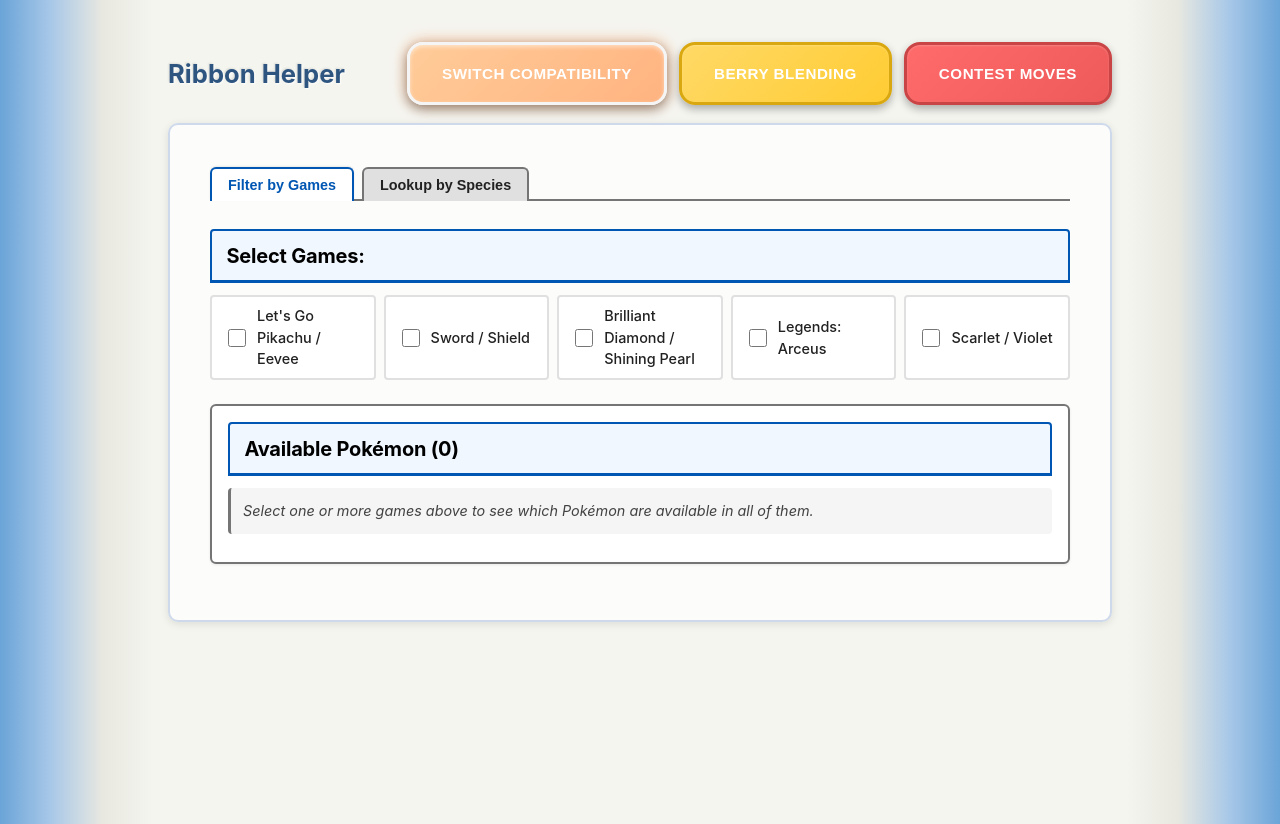
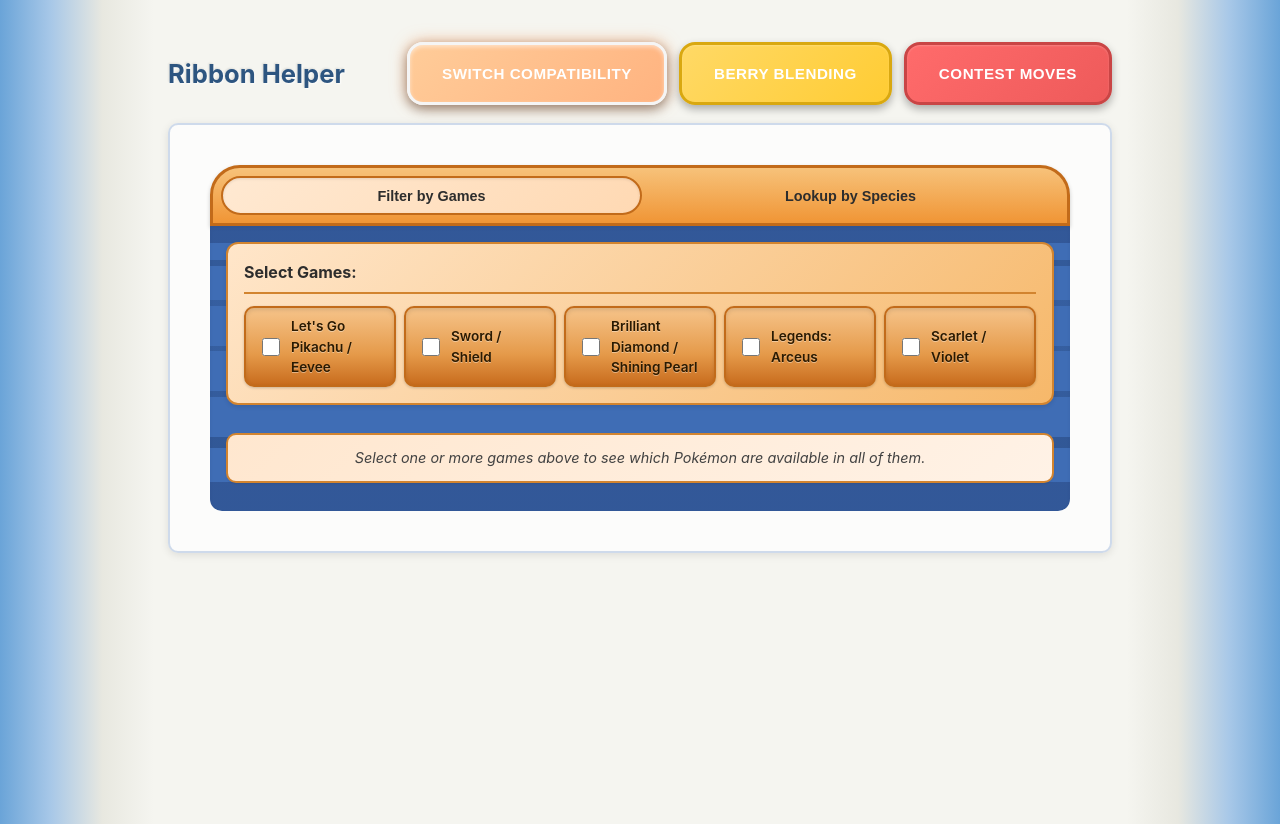
Before and after one commit to MercuryEnigma/ribbon-helper, a React (Vite) app: page /ribbon-helper/rse in a window 1280 px wide. Built offline with nearby package versions, Linux system fonts and the light colour scheme; the HTML template or start-up script is replaced by a standard one.

Commit message:
Had switch compatibilty look like the BDSP pokedex

```diff
--- a/src/switch-compatibility/switch-compatibility.css
+++ b/src/switch-compatibility/switch-compatibility.css
@@ -10,67 +10,116 @@
 /* Mode Selector */
 .mode-selector {
   display: flex;
-  gap: 0.5rem;
-  margin-bottom: 0.75rem;
-  border-bottom: 2px solid #757575;
-  padding-bottom: 0;
+  gap: 0;
+  margin-bottom: 0;
+  padding: 0.5rem;
+  background: linear-gradient(180deg, #f7c27a 0%, #f09535 100%);
+  border-radius: 30px 30px 0px 0px;
+  border: 3px solid #c26b1a;
+  flex-wrap: nowrap;
+  align-items: center;
+  justify-content: center;
+  box-shadow: 0 2px 4px rgba(0, 0, 0, 0.2);
 }
 
 .mode-selector button {
-  padding: 0.5rem 1rem;
-  background: #e0e0e0;
-  border: 2px solid #757575;
-  border-bottom: none;
-  border-radius: 6px 6px 0 0;
+  flex: 1;
+  padding: 0.6rem 1.5rem;
+  background: transparent;
+  border: none;
+  border-radius: 50px;
   cursor: pointer;
   font-size: 0.9rem;
-  font-weight: 600;
-  color: #212121;
+  font-weight: 700;
+  color: #2d2d2d;
   transition: all 0.2s;
-  position: relative;
-  top: 2px;
+  white-space: nowrap;
 }
 
-.mode-selector button:hover {
-  background: #d0d0d0;
+.mode-selector button:hover:not(.active) {
   color: #000;
-  border-color: #424242;
 }
 
 .mode-selector button.active {
-  background: #fff;
-  color: #0056b3;
-  border-color: #0056b3;
-  border-bottom-color: #fff;
-  box-shadow: 0 -1px 2px rgba(0, 0, 0, 0.08);
+  background: linear-gradient(135deg, #ffe9d2 0%, #ffd9b3 100%);
+  color: #2d2d2d;
+  border: 2px solid #c26b1a;
+  box-shadow: inset 0 1px 3px rgba(0, 0, 0, 0.1);
 }
 
 /* Mode Content */
 .mode-content {
-  padding: 1rem 0;
+  padding: 1rem;
+  background:
+    linear-gradient(
+      to bottom,
+      rgba(45, 79, 140, 0.7) 0%,
+      rgba(45, 79, 140, 0.7) 6%,
+      transparent 6%,
+      transparent 12%,
+      rgba(36, 67, 120, 0.45) 12%,
+      rgba(36, 67, 120, 0.45) 14%,
+      transparent 14%,
+      transparent 26%,
+      rgba(36, 67, 120, 0.35) 26%,
+      rgba(36, 67, 120, 0.35) 28%,
+      transparent 28%,
+      transparent 42%,
+      rgba(36, 67, 120, 0.35) 42%,
+      rgba(36, 67, 120, 0.35) 44%,
+      transparent 44%,
+      transparent 58%,
+      rgba(36, 67, 120, 0.4) 58%,
+      rgba(36, 67, 120, 0.4) 60%,
+      transparent 60%,
+      transparent 74%,
+      rgba(36, 67, 120, 0.5) 74%,
+      rgba(36, 67, 120, 0.5) 78%,
+      transparent 78%,
+      transparent 90%,
+      rgba(45, 79, 140, 0.7) 90%,
+      rgba(45, 79, 140, 0.7) 100%
+    ),
+    #3f6db5;
+  border: none;
+  border-radius: 0 0 12px 12px;
+  box-shadow: inset 0 2px 4px rgba(0, 0, 0, 0.05);
 }
 
 /* Available Pokemon */
 .available-pokemon {
   display: flex;
   flex-direction: column;
-  gap: 1.5rem;
+  gap: 1rem;
+  background: transparent;
+  padding: 0;
+  border-radius: 0;
 }
 
-.game-selector h3,
+.game-selector {
+  background: linear-gradient(135deg, #ffe6ca 0%, #f6b86a 100%);
+  padding: 1rem;
+  border-radius: 12px;
+  border: 2px solid #d2842f;
+  box-shadow: 0 2px 4px rgba(0, 0, 0, 0.1);
+}
+
+.game-selector h3 {
+  margin: 0 0 0.75rem 0;
+  font-size: 1rem;
+  font-weight: 700;
+  color: #2d2d2d;
+  padding-bottom: 0.5rem;
+  border-bottom: 2px solid #d2842f;
+}
+
 .pokemon-results h3,
 .pokemon-search h3,
 .game-results h3 {
   margin: 0 0 0.75rem 0;
-  font-size: 1.25rem;
+  font-size: 1rem;
   font-weight: 700;
-  color: #000;
-  background: #f0f7ff;
-  border: 2px solid #0056b3;
-  border-radius: 4px 4px 0 0;
-  border-bottom: 3px solid #0056b3;
-  padding: 0.6rem 0.9rem;
-  letter-spacing: -0.01em;
+  color: #2d2d2d;
 }
 
 /* Game Checkboxes */
@@ -86,50 +135,82 @@
   gap: 0.5rem;
   padding: 0.5rem 0.75rem;
   cursor: pointer;
-  border-radius: 4px;
-  border: 2px solid #e0e0e0;
-  background: #fff;
+  border-radius: 10px;
+  border: 2px solid #c26b1a;
+  background: linear-gradient(180deg, #f6c48a 0%, #e59a4a 60%, #c86c1d 100%);
   transition: all 0.2s;
+  box-shadow:
+    inset 0 2px 4px rgba(0, 0, 0, 0.12),
+    0 1px 3px rgba(0, 0, 0, 0.2);
 }
 
 .game-checkbox:hover {
-  background: #f5f5f5;
-  border-color: #0056b3;
+  background: linear-gradient(180deg, #ffd8b0 0%, #f2ae63 60%, #d0742c 100%);
+  border-color: #9c5312;
+  box-shadow:
+    inset 0 3px 5px rgba(0, 0, 0, 0.14),
+    0 2px 5px rgba(0, 0, 0, 0.25);
+  transform: translateY(-1px);
 }
 
 .game-checkbox input[type="checkbox"] {
   width: 18px;
   height: 18px;
   cursor: pointer;
-  accent-color: #0056b3;
+  accent-color: #d45f1e;
   flex-shrink: 0;
 }
 
 .game-checkbox span {
-  font-size: 0.9rem;
-  font-weight: 500;
-  color: #212121;
+  font-size: 0.85rem;
+  font-weight: 600;
+  color: #2b1a00;
+  text-shadow: 0 1px 0 rgba(255, 255, 255, 0.4);
+}
+
+.game-checkbox input[type="checkbox"]:checked + span {
+  color: #1f1300;
+  font-weight: 700;
 }
 
 /* Pokemon Results */
 .pokemon-results {
-  background: #fff;
-  padding: 1rem;
-  border-radius: 6px;
-  border: 2px solid #757575;
-  box-shadow: 0 1px 3px rgba(0, 0, 0, 0.08);
+  background: transparent;
+  padding: 0;
 }
 
-/* Pokemon Icon Grid */
+.pokemon-results > h3 {
+  display: none;
+}
+
+.pokemon-results-content {
+  display: flex;
+  gap: 1rem;
+  align-items: flex-start;
+}
+
+/* Pokemon Icon Grid - Left Side (55%) */
 .pokemon-icon-grid {
+  flex: 0 0 55%;
   display: flex;
   flex-wrap: wrap;
   gap: 0.2rem;
-  padding: 0.6rem;
-  background: #f8f8f8;
-  border-radius: 4px;
-  margin-bottom: 1rem;
-  border: 1px solid #e0e0e0;
+  padding: 1rem;
+  background:
+    repeating-linear-gradient(
+      to bottom,
+      #dfe9f9 0px,
+      #dfe9f9 5px,
+      #eef4ff 5px,
+      #eef4ff 18px
+    );
+  border-radius: 12px;
+  border: 6px solid #f09a38;
+  box-shadow:
+    inset 0 0 0 4px #5a8cc8,
+    0 2px 8px rgba(0, 0, 0, 0.15);
+  min-height: 400px;
+  align-content: flex-start;
 }
 
 .pokemon-icon-grid-item {
@@ -143,46 +224,113 @@
 
 .pokemon-icon-grid-item:hover {
   transform: scale(2);
-  filter: drop-shadow(0 4px 8px rgba(0, 86, 179, 0.4));
+  filter: drop-shadow(0 4px 8px rgba(90, 140, 200, 0.6));
   z-index: 10;
 }
 
+/* Pokemon List - Right Side (45%) */
 .pokemon-list {
-  /* No max-height or scrollbar - let it expand naturally */
+  flex: 0 0 45%;
+  display: flex;
+  flex-direction: column;
+  overflow: hidden;
+  min-height: 0;
+  padding: 0.25rem 0.45rem 0.25rem 0;
+  align-self: stretch;
+  background: transparent;
+  border-radius: 0;
+  scrollbar-color: #c5302f #1f3d73;
+  scrollbar-width: thin;
+  scrollbar-gutter: stable;
 }
 
 .pokemon-list ul {
   list-style: none;
-  padding: 0;
+  padding: 0 1rem 0 0;
   margin: 0;
-  display: grid;
-  grid-template-columns: repeat(5, 1fr);
-  gap: 0.5rem;
+  display: flex;
+  flex-direction: column;
+  flex: 1;
+  overflow-y: auto;
+  gap: 0.18rem;
+}
+
+.pokemon-list::-webkit-scrollbar,
+.pokemon-list ul::-webkit-scrollbar {
+  width: 10px;
+}
+
+.pokemon-list::-webkit-scrollbar-track,
+.pokemon-list ul::-webkit-scrollbar-track {
+  background: #1f3d73;
+  box-shadow: inset 0 0 0 1px rgba(0, 0, 0, 0.25);
+}
+
+.pokemon-list::-webkit-scrollbar-thumb,
+.pokemon-list ul::-webkit-scrollbar-thumb {
+  background: #c5302f;
+  border-radius: 8px;
+  box-shadow: inset 0 0 0 1px rgba(0, 0, 0, 0.25);
+}
+
+.pokemon-list::-webkit-scrollbar-thumb:hover,
+.pokemon-list ul::-webkit-scrollbar-thumb:hover {
+  background: #b12624;
 }
 
 .pokemon-list li {
-  padding: 0.5rem 0.65rem;
-  background: #fff;
-  border-radius: 4px;
-  border: 2px solid #757575;
-  font-size: 0.85rem;
-  font-weight: 500;
-  color: #212121;
+  width: 100%;
+  box-sizing: border-box;
+  padding: 0.15rem 0.26rem 0.15rem 0.26rem;
+  background: linear-gradient(135deg, #ffe1c7 0%, #f6cda2 100%);
+  border-radius: 36px 0 0 36px;
+  border: 1.3px solid #d28a45;
+  font-size: 0.75rem;
+  font-weight: 600;
+  color: #2d2d2d;
   transition: all 0.2s;
-  display: flex;
+  display: grid;
+  grid-template-columns: 28px 74px 1fr;
   align-items: center;
-  gap: 0.5rem;
+  gap: 0.3rem;
+  position: relative;
+  min-height: 32px;
+  box-shadow: 0 1px 2px rgba(0, 0, 0, 0.08);
 }
 
 .pokemon-list li:hover {
-  border-color: #0056b3;
-  box-shadow: 0 1px 3px rgba(0, 86, 179, 0.15);
+  background: linear-gradient(135deg, #f58a3a 0%, #d45a1b 100%);
+  border-color: #b33f12;
+  box-shadow: 0 2px 6px rgba(179, 63, 18, 0.35);
+  transform: translateX(2px);
+}
+
+.pokemon-list .pokemon-number {
+  display: flex;
+  align-items: center;
+  font-size: 0.65rem;
+  font-weight: 700;
+  color: #666;
+  white-space: nowrap;
+  line-height: 1.1;
+}
+
+.pokemon-list .pokemon-name {
+  display: flex;
+  align-items: center;
+  justify-content: flex-start;
+  text-align: center;
+  padding-right: 0.2rem;
+  overflow: hidden;
+  text-overflow: ellipsis;
+  white-space: nowrap;
+  line-height: 1.1;
 }
 
 /* Pokemon Icons */
 .pokemon-icon {
-  width: 32px;
-  height: 32px;
+  width: 28px;
+  height: 28px;
   object-fit: contain;
   flex-shrink: 0;
 }
@@ -343,9 +491,11 @@
   margin: 0.75rem 0;
   font-size: 0.9rem;
   padding: 0.75rem;
-  background: #f5f5f5;
-  border-left: 3px solid #757575;
-  border-radius: 4px;
+  background: linear-gradient(135deg, #ffe7cf 0%, #fff2e6 100%);
+  border: 2px solid #d2842f;
+  border-radius: 10px;
+  text-align: center;
+  box-shadow: 0 1px 2px rgba(0, 0, 0, 0.08);
 }
 
 .no-results {
@@ -354,9 +504,11 @@
   margin: 0.75rem 0;
   font-size: 0.9rem;
   padding: 0.75rem;
-  background: #fff3e0;
-  border-left: 3px solid #f57c00;
-  border-radius: 4px;
+  background: linear-gradient(135deg, #ffe7cf 0%, #fff2e6 100%);
+  border: 2px solid #d2842f;
+  border-radius: 10px;
+  text-align: center;
+  box-shadow: 0 1px 2px rgba(0, 0, 0, 0.08);
 }
 
 /* Error Boundary */
@@ -370,8 +522,8 @@
 
 .error-message {
   max-width: 600px;
-  background: #fff3cd;
-  border: 2px solid #cc7a00;
+  background: #ffe3c2;
+  border: 2px solid #c46a00;
   border-radius: 6px;
   padding: 1.5rem;
   text-align: center;
```
Also changed, not shown: src/switch-compatibility/AvailablePokemon.tsx (+31 -5 lines).
